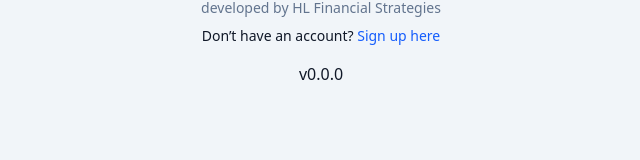
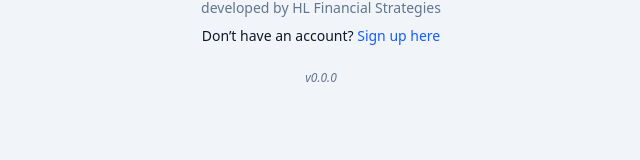
Before and after one commit to boostmx/wheel-strat-tracker, a Next.js app: page /login in a window 1280 px wide. Shown: the part 505-665 px from the top of the page, without its empty margins (319-959 px from the left). Built offline with nearby package versions, Linux system fonts and the light colour scheme; no server answers.

Commit message:
fix: version number on login page ui

```diff
--- a/src/app/login/page.tsx
+++ b/src/app/login/page.tsx
@@ -74,7 +74,9 @@ export default function LoginPage() {
           Sign up here
         </a>
       </p>
+      <div className="mt-6 text-center text-xs italic text-muted-foreground">
       <VersionBadge className="mt-4" />
+      </div>
     </div>
   );
 }
```
